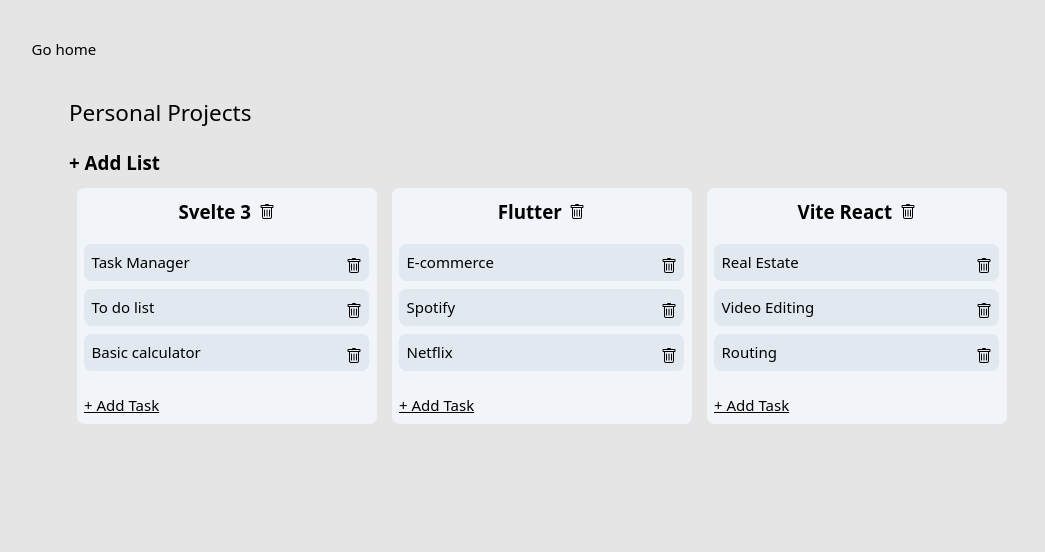
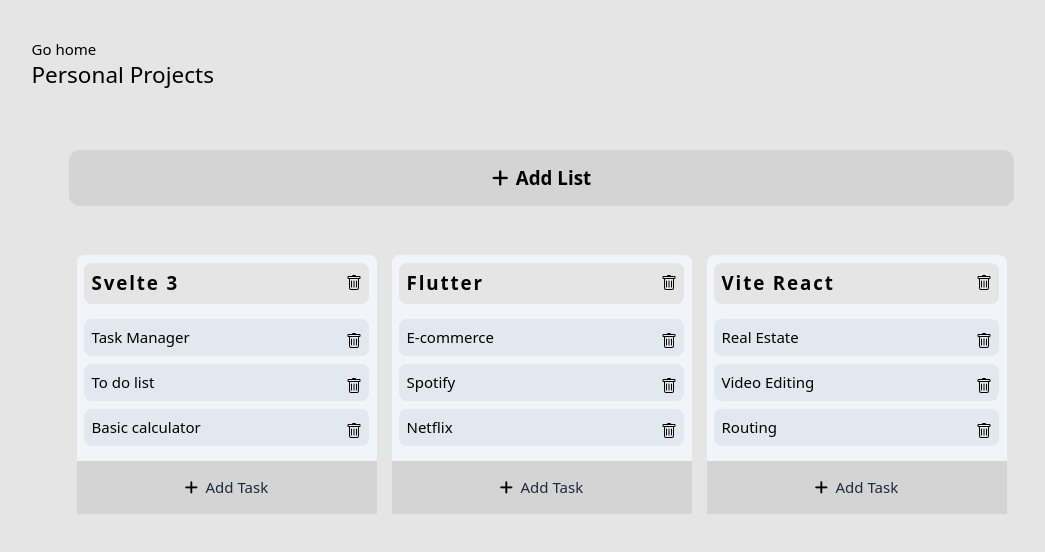
Before and after one commit to allanReyMacasaquit/almac, a SvelteKit app in the folder apps/task/: page /task-manager in a window 1280 px wide. Shown: the top 552 px of the page, without its empty margins (6-1051 px from the left). Built offline with nearby package versions, Linux system fonts and the light colour scheme.

Commit message:
add editable to task list

```diff
--- a/apps/task/src/app.html
+++ b/apps/task/src/app.html
@@ -2,6 +2,13 @@
 <html lang="en">
   <head>
     <meta charset="utf-8" />
+    <link
+      rel="stylesheet"
+      href="https://cdnjs.cloudflare.com/ajax/libs/font-awesome/6.5.1/css/all.min.css"
+      integrity="sha512-DTOQO9RWCH3ppGqcWaEA1BIZOC6xxalwEsw9c2QQeAIftl+Vegovlnee1c9QX4TctnWMn13TZye+giMm8e2LwA=="
+      crossorigin="anonymous"
+      referrerpolicy="no-referrer"
+    />
     <link rel="icon" href="%sveltekit.assets%/favicon.png" />
     <meta name="viewport" content="width=device-width, initial-scale=1" />
     %sveltekit.head%
--- a/apps/task/src/components/task-manager/TaskList.svelte
+++ b/apps/task/src/components/task-manager/TaskList.svelte
@@ -6,6 +6,7 @@
 
 <script>
   import { taskListStore } from "../../stores/tasks";
+  import Editable from "./Editable.svelte";
   import TaskItem from "./TaskItem.svelte";
   import { flip } from "svelte/animate";
   import { fade, fly } from "svelte/transition";
@@ -21,6 +22,10 @@
     taskListStore.moveItems(sourceData, listIndex);
     listHoverId.set(null);
   }
+
+  function saveTitle(event) {
+    taskListStore.updateListItems(event.detail, listIndex);
+  }
 </script>
 
 <div out:fly={{ y: 50 }} class="flex-it h-full w-80 max-w-sm min-h-full m-2 my-0">
@@ -35,14 +40,20 @@
     class:hovering={id == $listHoverId}
     class="bg-slate-100 flex-it rounded-lg max-h-full"
   >
-    <div class="flex-it m-3">
+    <div class="flex-it m-2">
+      <Editable bind:value={listTitle} on:save={saveTitle}>
+        <div class="flex justify-between px-2 rounded-lg flex-row bg-neutral-200">
+          {#if !listTitle}
+            <div class="text-gray-400 text-xl font-bold py-2 tracking-widest capitalize">
+              create title project
+            </div>
+          {/if}
+          <div class="text-xl font-bold py-2 tracking-widest capitalize">{listTitle}</div>
           <button
-        on:click={() => {
+            on:click|stopPropagation={() => {
               taskListStore.removeTaskList(listIndex);
             }}
           >
-        <div class="flex justify-center flex-row">
-          <div class="text-xl font-bold mr-2">{listTitle}</div>
             <div class="flex hover:text-red-600 items-center">
               <svg
                 xmlns="http://www.w3.org/2000/svg"
@@ -61,8 +72,9 @@
                 />
               </svg>
             </div>
+          </button>
         </div>
-      </button>
+      </Editable>
     </div>
 
     <div class="overflow-x-hidden overflow-y-auto with-scrollbar p-2">
@@ -72,8 +84,12 @@
         </div>
       {/each}
     </div>
-    <button on:click={taskListStore.addTaskItems(listIndex)} class="underline flex p-2">
-      + Add Task
+    <button
+      on:click={taskListStore.addTaskItems(listIndex)}
+      class="flex justify-center text-center p-4 bg-neutral-300 hover:shadow-lg"
+    >
+      <i class="fa fa-plus py-1 mr-2" aria-hidden="true"></i>
+      <h3 class="text-slate-800">Add Task</h3>
     </button>
   </div>
 </div>
--- a/apps/task/src/routes/task-manager/+layout.svelte
+++ b/apps/task/src/routes/task-manager/+layout.svelte
@@ -1,3 +1,3 @@
-<div class="flex-it p-10 h-full overflow-y-hidden bg-neutral-200">
+<div class="flex-it p-10 h-full overflow-y-hidden items-start bg-neutral-200">
   <slot />
 </div>
--- a/apps/task/src/routes/task-manager/+page.svelte
+++ b/apps/task/src/routes/task-manager/+page.svelte
@@ -2,21 +2,22 @@
   import { flip } from "svelte/animate";
   import TaskList from "../../components/task-manager/TaskList.svelte";
   import { taskListStore } from "../../stores/tasks.js";
-  import { fly } from "svelte/transition";
+  import { fade, fly } from "svelte/transition";
 </script>
 
 <div>
   <a href="/">Go home</a>
 </div>
-<div class="p-10 h-full flex-it">
-  <div class="text-2xl mb-6">Personal Projects</div>
+<div class="text-2xl mb-6">Personal Projects</div>
+<div class="p-10 h-full flex-it items-start">
   <button
+    out:fade
     on:click={taskListStore.addTaskList}
-    class="text-xl mb-3 font-bold cursor-pointer hover:underline flex items-start"
+    class="text-xl justify-center mb-3 font-bold cursor-pointer w-full bg-neutral-300 rounded-xl p-4 max-w-full flex items-center"
   >
-    + Add List
+    <i class="fa fa-plus py-1 mr-2" aria-hidden="true"></i>Add List
   </button>
-  <div class="flex-it h-full flex-1">
+  <div class="flex-it h-full flex-1 mt-10">
     <div class="flex-it flex-row rounded-xl h-3/4">
       {#each $taskListStore as list, index (list.id)}
         <div animate:flip in:fly={{ y: 50 }}>
--- a/apps/task/src/stores/tasks.js
+++ b/apps/task/src/stores/tasks.js
@@ -47,7 +47,7 @@ const createStore = () => {
           ...list,
           {
             id: new Date().toISOString(),
-            text: "new List",
+            text: "",
             items: []
           }
         ];
@@ -57,6 +57,13 @@ const createStore = () => {
     removeTaskList: (listIndex) => {
       update((list) => {
         list.splice(listIndex, 1);
+        return list;
+      });
+    },
+
+    updateListItems: (title, listIndex) => {
+      update((list) => {
+        list[listIndex].text = title;
         return list;
       });
     },
```
Lines whose indentation alone changed are shown as unchanged.
